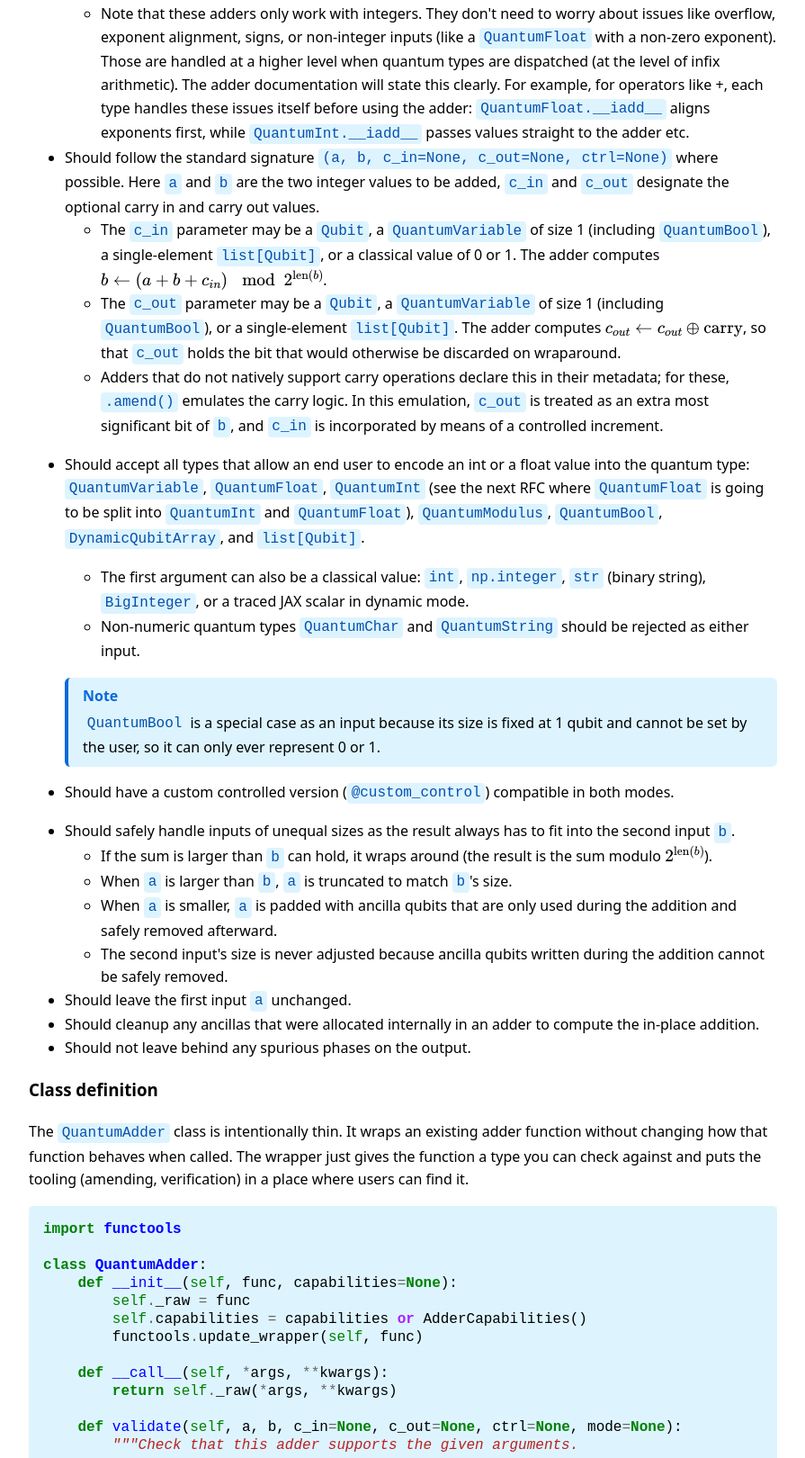
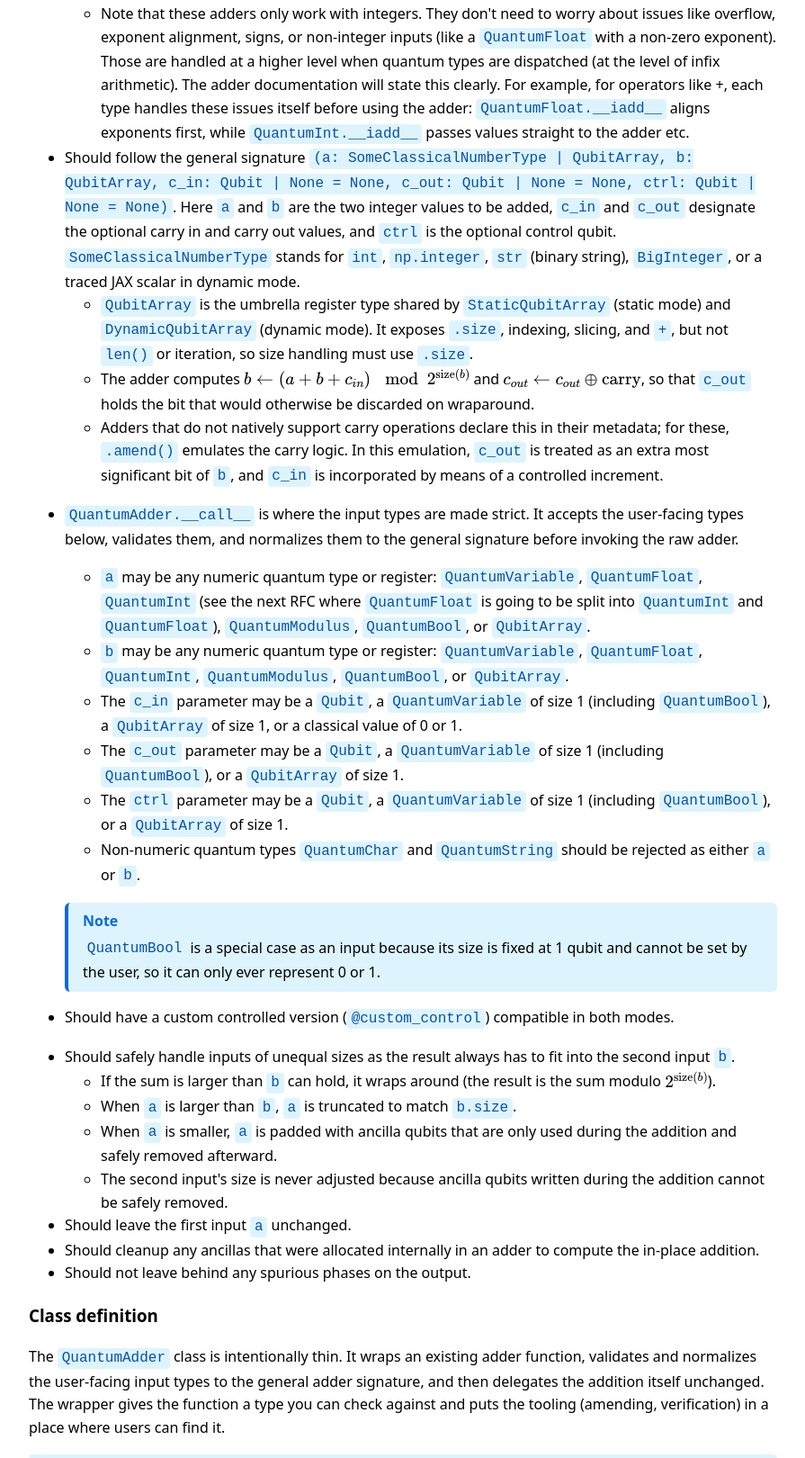
Before and after one commit to purva-thakre/qrisp-rfcs, a plain HTML site: page pr-preview/pr-2/index.html in a window 1280 px wide. Shown: the part 7462-9082 px from the top of the page at 90% size, without its empty margins (192-1087 px from the left). Drawn offline with nearby package versions, Linux system fonts and the light colour scheme.

Commit message:
Deploy preview for PR 2 🛫

```diff
--- a/pr-preview/pr-2/index.html
+++ b/pr-preview/pr-2/index.html
@@ -292,17 +292,21 @@ span.linenos.special { color: #000000; background-color: #ffffc0; padding-left:
 <li>Note that these adders only work with integers. They don't need to worry about issues like overflow, exponent alignment, signs, or non-integer inputs (like a <code>QuantumFloat</code> with a non-zero exponent). Those are handled at a higher level when quantum types are dispatched (at the level of infix arithmetic). The adder documentation will state this clearly. For example, for operators like +, each type handles these issues itself before using the adder: <code>QuantumFloat.__iadd__</code> aligns exponents first, while <code>QuantumInt.__iadd__</code> passes values straight to the adder etc.</li>
 </ul>
 </li>
-<li>Should follow the standard signature <code>(a, b, c_in=None, c_out=None, ctrl=None)</code> where possible. Here <code>a</code> and <code>b</code> are the two integer values to be added, <code>c_in</code> and <code>c_out</code> designate the optional carry in and carry out values.<ul>
-<li>The <code>c_in</code> parameter may be a <code>Qubit</code>, a <code>QuantumVariable</code> of size 1 (including <code>QuantumBool</code>), a single-element <code>list[Qubit]</code>, or a classical value of 0 or 1. The adder computes <span class="arithmatex">\(b \leftarrow (a + b + c_{in}) \mod 2^{\text{len}(b)}\)</span>.</li>
-<li>The <code>c_out</code> parameter may be a <code>Qubit</code>, a <code>QuantumVariable</code> of size 1 (including <code>QuantumBool</code>), or a single-element <code>list[Qubit]</code>. The adder computes <span class="arithmatex">\(c_{out} \leftarrow c_{out} \oplus \text{carry}\)</span>, so that <code>c_out</code> holds the bit that would otherwise be discarded on wraparound.</li>
+<li>Should follow the general signature <code>(a: SomeClassicalNumberType | QubitArray, b: QubitArray, c_in: Qubit | None = None, c_out: Qubit | None = None, ctrl: Qubit | None = None)</code>. Here <code>a</code> and <code>b</code> are the two integer values to be added, <code>c_in</code> and <code>c_out</code> designate the optional carry in and carry out values, and <code>ctrl</code> is the optional control qubit. <code>SomeClassicalNumberType</code> stands for <code>int</code>, <code>np.integer</code>, <code>str</code> (binary string), <code>BigInteger</code>, or a traced JAX scalar in dynamic mode.<ul>
+<li><code>QubitArray</code> is the umbrella register type shared by <code>StaticQubitArray</code> (static mode) and <code>DynamicQubitArray</code> (dynamic mode). It exposes <code>.size</code>, indexing, slicing, and <code>+</code>, but not <code>len()</code> or iteration, so size handling must use <code>.size</code>.</li>
+<li>The adder computes <span class="arithmatex">\(b \leftarrow (a + b + c_{in}) \mod 2^{\text{size}(b)}\)</span> and <span class="arithmatex">\(c_{out} \leftarrow c_{out} \oplus \text{carry}\)</span>, so that <code>c_out</code> holds the bit that would otherwise be discarded on wraparound.</li>
 <li>Adders that do not natively support carry operations declare this in their metadata; for these, <code>.amend()</code> emulates the carry logic. In this emulation, <code>c_out</code> is treated as an extra most significant bit of <code>b</code>, and <code>c_in</code> is incorporated by means of a controlled increment.</li>
 </ul>
 </li>
 <li>
-<p>Should accept all types that allow an end user to encode an int or a float value into the quantum type: <code>QuantumVariable</code>, <code>QuantumFloat</code>, <code>QuantumInt</code> (see the next RFC where <code>QuantumFloat</code> is going to be split into <code>QuantumInt</code> and <code>QuantumFloat</code>), <code>QuantumModulus</code>, <code>QuantumBool</code>, <code>DynamicQubitArray</code>, and <code>list[Qubit]</code>.</p>
+<p><code>QuantumAdder.__call__</code> is where the input types are made strict. It accepts the user-facing types below, validates them, and normalizes them to the general signature before invoking the raw adder.</p>
 <ul>
-<li>The first argument can also be a classical value: <code>int</code>, <code>np.integer</code>, <code>str</code> (binary string), <code>BigInteger</code>, or a traced JAX scalar in dynamic mode.</li>
-<li>Non-numeric quantum types <code>QuantumChar</code> and <code>QuantumString</code> should be rejected as either input.</li>
+<li><code>a</code> may be any numeric quantum type or register: <code>QuantumVariable</code>, <code>QuantumFloat</code>, <code>QuantumInt</code> (see the next RFC where <code>QuantumFloat</code> is going to be split into <code>QuantumInt</code> and <code>QuantumFloat</code>), <code>QuantumModulus</code>, <code>QuantumBool</code>, or <code>QubitArray</code>.</li>
+<li><code>b</code> may be any numeric quantum type or register: <code>QuantumVariable</code>, <code>QuantumFloat</code>, <code>QuantumInt</code>, <code>QuantumModulus</code>, <code>QuantumBool</code>, or <code>QubitArray</code>.</li>
+<li>The <code>c_in</code> parameter may be a <code>Qubit</code>, a <code>QuantumVariable</code> of size 1 (including <code>QuantumBool</code>), a <code>QubitArray</code> of size 1, or a classical value of 0 or 1.</li>
+<li>The <code>c_out</code> parameter may be a <code>Qubit</code>, a <code>QuantumVariable</code> of size 1 (including <code>QuantumBool</code>), or a <code>QubitArray</code> of size 1.</li>
+<li>The <code>ctrl</code> parameter may be a <code>Qubit</code>, a <code>QuantumVariable</code> of size 1 (including <code>QuantumBool</code>), or a <code>QubitArray</code> of size 1.</li>
+<li>Non-numeric quantum types <code>QuantumChar</code> and <code>QuantumString</code> should be rejected as either <code>a</code> or <code>b</code>.</li>
 </ul>
 <div class="alert note"><p class="alert-title">Note</p><p><code>QuantumBool</code> is a special case as an input because its size is fixed at 1 qubit and cannot be set by the user, so it can only ever represent 0 or 1.</p></div>
 
@@ -311,8 +315,8 @@ span.linenos.special { color: #000000; background-color: #ffffc0; padding-left:
 <p>Should have a custom controlled version (<code>@custom_control</code>) compatible in both modes.</p>
 </li>
 <li>Should safely handle inputs of unequal sizes as the result always has to fit into the second input <code>b</code>.<ul>
-<li>If the sum is larger than <code>b</code> can hold, it wraps around (the result is the sum modulo <span class="arithmatex">\(2^{\text{len}(b)}\)</span>).</li>
-<li>When <code>a</code> is larger than <code>b</code>, <code>a</code> is truncated to match <code>b</code>'s size.</li>
+<li>If the sum is larger than <code>b</code> can hold, it wraps around (the result is the sum modulo <span class="arithmatex">\(2^{\text{size}(b)}\)</span>).</li>
+<li>When <code>a</code> is larger than <code>b</code>, <code>a</code> is truncated to match <code>b.size</code>.</li>
 <li>When <code>a</code> is smaller, <code>a</code> is padded with ancilla qubits that are only used during the addition and safely removed afterward.</li>
 <li>The second input's size is never adjusted because ancilla qubits written during the addition cannot be safely removed.</li>
 </ul>
@@ -322,7 +326,7 @@ span.linenos.special { color: #000000; background-color: #ffffc0; padding-left:
 <li>Should not leave behind any spurious phases on the output. </li>
 </ul>
 <h3 id="class-definition">Class definition</h3>
-<p>The <code>QuantumAdder</code> class is intentionally thin. It wraps an existing adder function without changing how that function behaves when called. The wrapper just gives the function a type you can check against and puts the tooling (amending, verification) in a place where users can find it.</p>
+<p>The <code>QuantumAdder</code> class is intentionally thin. It wraps an existing adder function, validates and normalizes the user-facing input types to the general adder signature, and then delegates the addition itself unchanged. The wrapper gives the function a type you can check against and puts the tooling (amending, verification) in a place where users can find it.</p>
 <div class="highlight"><pre><span></span><code><span class="kn">import</span><span class="w"> </span><span class="nn">functools</span>
 
 <span class="k">class</span><span class="w"> </span><span class="nc">QuantumAdder</span><span class="p">:</span>
@@ -331,8 +335,18 @@ span.linenos.special { color: #000000; background-color: #ffffc0; padding-left:
         <span class="bp">self</span><span class="o">.</span><span class="n">capabilities</span> <span class="o">=</span> <span class="n">capabilities</span> <span class="ow">or</span> <span class="n">AdderCapabilities</span><span class="p">()</span>
         <span class="n">functools</span><span class="o">.</span><span class="n">update_wrapper</span><span class="p">(</span><span class="bp">self</span><span class="p">,</span> <span class="n">func</span><span class="p">)</span>
 
-    <span class="k">def</span><span class="w"> </span><span class="fm">__call__</span><span class="p">(</span><span class="bp">self</span><span class="p">,</span> <span class="o">*</span><span class="n">args</span><span class="p">,</span> <span class="o">**</span><span class="n">kwargs</span><span class="p">):</span>
-        <span class="k">return</span> <span class="bp">self</span><span class="o">.</span><span class="n">_raw</span><span class="p">(</span><span class="o">*</span><span class="n">args</span><span class="p">,</span> <span class="o">**</span><span class="n">kwargs</span><span class="p">)</span>
+    <span class="k">def</span><span class="w"> </span><span class="fm">__call__</span><span class="p">(</span>
+        <span class="bp">self</span><span class="p">,</span>
+        <span class="n">a</span><span class="p">:</span> <span class="n">SomeClassicalNumberType</span> <span class="o">|</span> <span class="n">QuantumVariable</span> <span class="o">|</span> <span class="n">QubitArray</span><span class="p">,</span>
+        <span class="n">b</span><span class="p">:</span> <span class="n">QuantumVariable</span> <span class="o">|</span> <span class="n">QubitArray</span><span class="p">,</span>
+        <span class="n">c_in</span><span class="p">:</span> <span class="n">Qubit</span> <span class="o">|</span> <span class="n">QuantumVariable</span> <span class="o">|</span> <span class="n">QubitArray</span> <span class="o">|</span> <span class="nb">int</span> <span class="o">|</span> <span class="kc">None</span> <span class="o">=</span> <span class="kc">None</span><span class="p">,</span>
+        <span class="n">c_out</span><span class="p">:</span> <span class="n">Qubit</span> <span class="o">|</span> <span class="n">QuantumVariable</span> <span class="o">|</span> <span class="n">QubitArray</span> <span class="o">|</span> <span class="kc">None</span> <span class="o">=</span> <span class="kc">None</span><span class="p">,</span>
+        <span class="n">ctrl</span><span class="p">:</span> <span class="n">Qubit</span> <span class="o">|</span> <span class="n">QuantumVariable</span> <span class="o">|</span> <span class="n">QubitArray</span> <span class="o">|</span> <span class="kc">None</span> <span class="o">=</span> <span class="kc">None</span><span class="p">,</span>
+    <span class="p">):</span>
+        <span class="n">a</span><span class="p">,</span> <span class="n">b</span><span class="p">,</span> <span class="n">c_in</span><span class="p">,</span> <span class="n">c_out</span><span class="p">,</span> <span class="n">ctrl</span> <span class="o">=</span> <span class="n">_validate_and_normalize_inputs</span><span class="p">(</span>
+            <span class="n">a</span><span class="p">,</span> <span class="n">b</span><span class="p">,</span> <span class="n">c_in</span><span class="p">,</span> <span class="n">c_out</span><span class="p">,</span> <span class="n">ctrl</span>
+        <span class="p">)</span>
+        <span class="k">return</span> <span class="bp">self</span><span class="o">.</span><span class="n">_raw</span><span class="p">(</span><span class="n">a</span><span class="p">,</span> <span class="n">b</span><span class="p">,</span> <span class="n">c_in</span><span class="p">,</span> <span class="n">c_out</span><span class="p">,</span> <span class="n">ctrl</span><span class="p">)</span>
 
     <span class="k">def</span><span class="w"> </span><span class="nf">validate</span><span class="p">(</span><span class="bp">self</span><span class="p">,</span> <span class="n">a</span><span class="p">,</span> <span class="n">b</span><span class="p">,</span> <span class="n">c_in</span><span class="o">=</span><span class="kc">None</span><span class="p">,</span> <span class="n">c_out</span><span class="o">=</span><span class="kc">None</span><span class="p">,</span> <span class="n">ctrl</span><span class="o">=</span><span class="kc">None</span><span class="p">,</span> <span class="n">mode</span><span class="o">=</span><span class="kc">None</span><span class="p">):</span>
 <span class="w">        </span><span class="sd">&quot;&quot;&quot;Check that this adder supports the given arguments.</span>
@@ -365,6 +379,7 @@ span.linenos.special { color: #000000; background-color: #ffffc0; padding-left:
         <span class="k">return</span> <span class="n">inpl_adder_test</span><span class="p">(</span><span class="bp">self</span><span class="o">.</span><span class="n">ammend</span><span class="p">())</span>
 </code></pre></div>
 <p>Before the capability check runs, three private helpers classify the arguments into terms the capability object understands. <code>_input_combination</code> figures out whether the call is classical-quantum or quantum-quantum. <code>_requested_carries</code> checks whether carry-in or carry-out qubits were passed. <code>_classical_type</code> identifies the type of a classical first operand (if there is one). All three are implementation details that will be written alongside the class.</p>
+<p>Separately, <code>_validate_and_normalize_inputs</code> is the strict input gate used by <code>__call__</code>: it checks the accepted quantum and classical types, rejects <code>QuantumChar</code> and <code>QuantumString</code>, normalizes quantum operands to their <code>QubitArray</code> registers, unwraps size-1 quantum variables and size-1 <code>QubitArray</code> objects passed as <code>c_in</code>, <code>c_out</code>, or <code>ctrl</code> to <code>Qubit</code>, and converts a classical <code>c_in</code> of 0 or 1 to a qubit. Its return values match the general adder signature.</p>
 <p>Each adder's capabilities live in a small, immutable <code>AdderCapabilities</code> dataclass. The shorthand constants sit on the class itself (<code>AdderCapabilities.CQ</code>, and so on) so they don't clutter the module namespace.</p>
 <p><code>AdderCapabilities</code> is how an adder says what it can and can't do. Can the first operand be quantum, or only classical? Which classical types? Does the adder work in static mode, dynamic mode, or both? Does it support carry-in and carry-out? A control qubit? How many ancillas does it need, roughly? How deep is the circuit? The object answers all of these, but it never does any addition itself. It is just a description that lets the dispatcher and <code>validate()</code> decide whether a call makes sense before it happens, and raise a clear error when it doesn't.</p>
 <div class="highlight"><pre><span></span><code><span class="kn">from</span><span class="w"> </span><span class="nn">dataclasses</span><span class="w"> </span><span class="kn">import</span> <span class="n">dataclass</span><span class="p">,</span> <span class="n">replace</span>
@@ -411,7 +426,7 @@ span.linenos.special { color: #000000; background-color: #ffffc0; padding-left:
             <span class="k">return</span> <span class="kc">False</span>
         <span class="k">return</span> <span class="kc">True</span>
 </code></pre></div>
-<p>When you call a <code>QuantumAdder</code> instance, it just calls the underlying function. Nothing about the adder's behavior changes at the call site. Wrapping an adder in QuantumAdder does not change how it behaves when called. For example, existing code that calls <code>cuccaro_adder(a, b)</code> keeps working exactly as before.</p>
+<p>When you call a <code>QuantumAdder</code> instance, <code>__call__</code> validates and normalizes the inputs to the general signature, then invokes the underlying function. The addition itself is unchanged. For example, existing code that calls <code>cuccaro_adder(a, b)</code> keeps working because the user-facing input types are a superset of the general signature.</p>
 <p>The <code>.ammend()</code> method wraps the raw adder through <code>ammend_inpl_adder</code> so it can handle mixed input types (different-sized registers, classical integers, etc.). It returns a new <code>QuantumAdder</code> whose capabilities are expanded to reflect what the amended wrapper can now handle, so capability checks remain accurate. The <code>.verify()</code> method ammends the adder first, then runs it through the standard <code>inpl_adder_test</code> correctness suite. This way a user who writes a custom adder doesn't have to know about either of those functions; they just call <code>.verify()</code> and get a pass/fail confirming whther their custom adder indeed works as expected.</p>
 <p>Both <code>ammend_inpl_adder</code> and <code>inpl_adder_test</code> are being heavily refactored as part of this work. The current implementations are static-mode only, have reversed argument orders, and contain dead code. The refactored versions will work in both static and dynamic modes, follow the standard input argument order, and align with the <code>QuantumAdder</code> interface. The class definition above shows the intended API; the internals of <code>.ammend()</code> and <code>.verify()</code> will change significantly.</p>
 <h3 id="using-as-a-decorator">Using as a decorator</h3>
@@ -509,20 +524,17 @@ span.linenos.special { color: #000000; background-color: #ffffc0; padding-left:
 </li>
 </ol>
 <h3 id="qubitarray-integration">QubitArray integration</h3>
-<p>There is a proposal to introduce a common <code>QubitArray</code> base class that both static
-and dynamic modes share, giving them a uniform interface for <code>.size</code>, indexing, and
-slicing (see Raphael's typing proposal from Community Day). When that work lands:</p>
+<p>The adder input interface is built on the <code>QubitArray</code> umbrella type introduced by the preceding QubitArray RFC. <code>QubitArray</code> is the common interface shared by the static and dynamic register implementations — <code>StaticQubitArray</code> for static mode and <code>DynamicQubitArray</code> for dynamic mode — giving them a uniform interface for <code>.size</code>, indexing, and slicing. Because that RFC lands first:</p>
 <ul>
-<li><code>_validate_adder_inputs</code> simplifies from an isinstance chain to a check against
-  <code>QubitArray | int</code>.</li>
-<li>The adder type signature becomes <code>(a: QubitArray | int, b: QubitArray)</code>, which
+<li><code>_validate_adder_inputs</code> simplifies from an isinstance chain to a check of <code>a</code>
+  against <code>SomeClassicalNumberType | QubitArray</code> and <code>b</code> against <code>QubitArray</code>.</li>
+<li>The raw adder type signature is <code>(a: SomeClassicalNumberType | QubitArray, b: QubitArray, c_in: Qubit | None = None, c_out: Qubit | None = None, ctrl: Qubit | None = None)</code>, which
   type checkers can verify statically.</li>
-<li><code>ammend_inpl_adder</code>'s size-padding logic can use <code>QubitArray.size</code> instead of
-  branching on <code>list</code> vs. <code>DynamicQubitArray</code>.</li>
+<li><code>ammend_inpl_adder</code>'s size-padding logic uses <code>QubitArray.size</code> instead of
+  branching on <code>StaticQubitArray</code> vs. <code>DynamicQubitArray</code>.</li>
 <li>Finally, the typing aliases for adder inputs currently in the shared helpers folder become
   redundant and can be removed.</li>
 </ul>
-<p>None of this blocks the <code>QuantumAdder</code> class. The class and the validation function work with the register types Qrisp has today and will work with <code>QubitArray</code> when it arrives.</p>
 <h3 id="additional-adders">Additional adders</h3>
 <p>Two published adders are worth wrapping as <code>QuantumAdder</code> instances in a future release:</p>
 <ul>
@@ -546,7 +558,7 @@ slicing (see Raphael's typing proposal from Community Day). When that work lands
 </ul>
 <h3 id="changes">Changes</h3>
 <ul>
-<li>Each built-in adder (<code>cuccaro_adder</code>, <code>gidney_adder</code>, etc.) becomes a <code>QuantumAdder</code> instance instead of a plain function. Since <code>QuantumAdder.__call__</code> just passes arguments through to the wrapped function, existing code that calls these adders does not need to change.</li>
+<li>Each built-in adder (<code>cuccaro_adder</code>, <code>gidney_adder</code>, etc.) becomes a <code>QuantumAdder</code> instance instead of a plain function. Since <code>QuantumAdder.__call__</code> validates and normalizes the user-facing inputs before delegating to the wrapped function, existing code that calls these adders does not need to change.</li>
 <li><code>inpl_add</code> accepts any in-place <code>QuantumAdder</code> instead of only <code>"thapliyal"</code>.</li>
 </ul>
 <h3 id="removals">Removals</h3>
```
